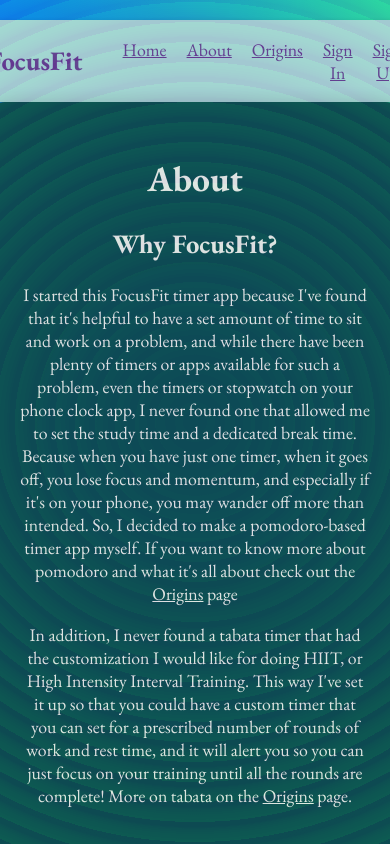
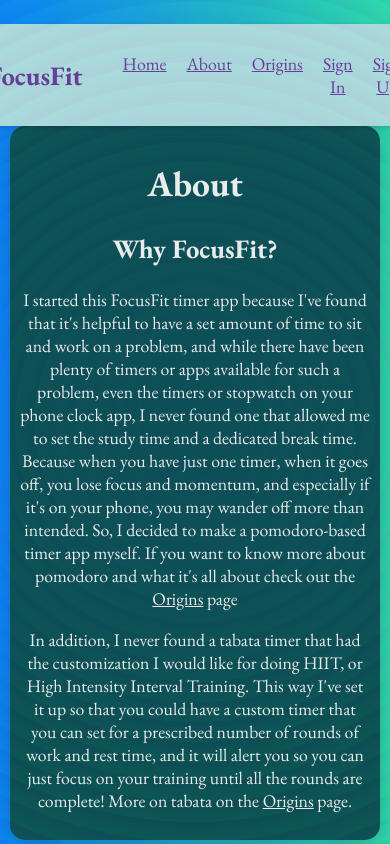
Before and after one commit to navesm/focus-fit1, a React (Create React App) app: page /about in a window 390 px wide. Built offline with nearby package versions, Linux system fonts and the light colour scheme; no server answers.

Commit message:
altered styling for more mobile responsiveness

```diff
--- a/src/App.css
+++ b/src/App.css
@@ -1,6 +1,6 @@
 
 
-body, html, #root {
+body, html{
   height: 100%;
   width: 100%;
   overflow-x:hidden;
@@ -8,9 +8,9 @@ body, html, #root {
   opacity: 0.95;
   background-image: radial-gradient(circle at center center, rgba(0,28,255,1), rgba(38,217,72,1)), repeating-radial-gradient(circle at center center, rgba(0,28,255,1), rgba(0,28,255,1), 10px, transparent 20px, transparent 10px);
   background-blend-mode: multiply;
-  z-index: 0;
   margin: 0;
   padding: 0;
+  overflow-y: auto;
 }
 
 .App {
@@ -40,3 +40,13 @@ body, html, #root {
   transition: transform 0.3s ease, box-shadow 0.3s ease;
   z-index:1;
 }
+
+@media (max-width: 600px) {
+  .container {
+    padding: 10px;
+    display: flex;
+    flex-direction: column;
+    align-items: center;
+    justify-content: center;
+  }
+}
--- a/src/components/about/About.jsx
+++ b/src/components/about/About.jsx
@@ -1,5 +1,5 @@
 import { Link } from 'react-router-dom';
-import './About.styles.scss';
+import './About.styles.css';
 
 function About () {
 	return (
--- a/src/components/modeSwitcher/modeSwitcher.jsx
+++ b/src/components/modeSwitcher/modeSwitcher.jsx
@@ -1,6 +1,6 @@
 import React from 'react';
 
-import './modeSwitcher.styles.scss';
+import './modeSwitcher.styles.css';
 
 function ModeSwitcher ({ setMode }) {
 	return (
--- a/src/components/navBar/navBar.jsx
+++ b/src/components/navBar/navBar.jsx
@@ -1,6 +1,6 @@
 
 import { Link } from 'react-router-dom';
-import './navBar.style.scss';
+import './navBar.style.css';
 
 function NavBar ({user, onSignOut}) {
 	return(
--- a/src/components/navBar/navBar.style.scss
+++ b/src/components/navBar/navBar.style.css
@@ -7,6 +7,9 @@
   color: white;
   border-radius: 15px;
   box-shadow: 0 2px 5px rgba(0,0,0,0.2);
+  position: sticky;
+  top: 0;
+  z-index: 1002;
 }
 
 
@@ -58,3 +61,10 @@ top: 1px;
 box-shadow: 0 0 #212529;
 top: 5px;
 }
+
+@media (max-width: 600px) {
+  .navbar {
+    padding: 10px;
+  }
+
+}
--- a/src/components/settings/Settings.jsx
+++ b/src/components/settings/Settings.jsx
@@ -1,4 +1,4 @@
-import './Settings.style.scss';
+import './Settings.style.css';
 
 function Settings ({ mode, pomodoroDuration, tabataDuration, pomodoroBreak, tabataBreak, setDurations, totalRounds, setTotalRounds}) {
 	// Inputs to adjust the time settings
@@ -13,7 +13,7 @@ function Settings ({ mode, pomodoroDuration, tabataDuration, pomodoroBreak, taba
 			  	  type="number"
 			  	  value={pomodoroDuration}
 			  	  onChange={(e) => setDurations('pomodoro', e.target.value)}
-			  	  min="0"
+			  	  min="1"
 			  	/>
 		  	</div>
 		  // else use the tabata duration default and/or set time
@@ -25,7 +25,7 @@ function Settings ({ mode, pomodoroDuration, tabataDuration, pomodoroBreak, taba
 				  	  type="number"
 				  	  value={totalRounds}
 				  	  onChange={(e) => setTotalRounds(e.target.value)}
-				  	  min="0"
+				  	  min="1"
 			     	/>
 		     	</div>
 		        <div>
@@ -34,7 +34,7 @@ function Settings ({ mode, pomodoroDuration, tabataDuration, pomodoroBreak, taba
 				  	  type="number"
 				  	  value={tabataDuration}
 				  	  onChange={(e) => setDurations('tabata', e.target.value)}
-				  	  min = "0"
+				  	  min = "1"
 				  	/>
 			  	</div>
 		    </div>
--- a/src/components/timer/timer.jsx
+++ b/src/components/timer/timer.jsx
@@ -1,6 +1,6 @@
 import  React, { useState, useEffect, useCallback } from 'react';
 
-import './timer.styles.scss';
+import './timer.styles.css';
 
 function Timer ({mode, pomodoroDuration, tabataDuration, pomodoroBreak, tabataBreak, totalRounds, updateStat}) {
 	const [timeLeft, setTimeLeft] = useState(mode === 'pomodoro' ? pomodoroDuration * 60 : tabataDuration);
```
Also changed, not shown: src/components/about/About.styles.css (renamed from src/components/about/About.styles.scss), src/components/modeSwitcher/modeSwitcher.styles.css (renamed from src/components/modeSwitcher/modeSwitcher.styles.scss), src/components/origins/Origins.styles.scss (deleted), src/components/settings/Settings.style.css (renamed from src/components/settings/Settings.style.scss), src/components/timer/timer.styles.css (renamed from src/components/timer/timer.styles.scss).
